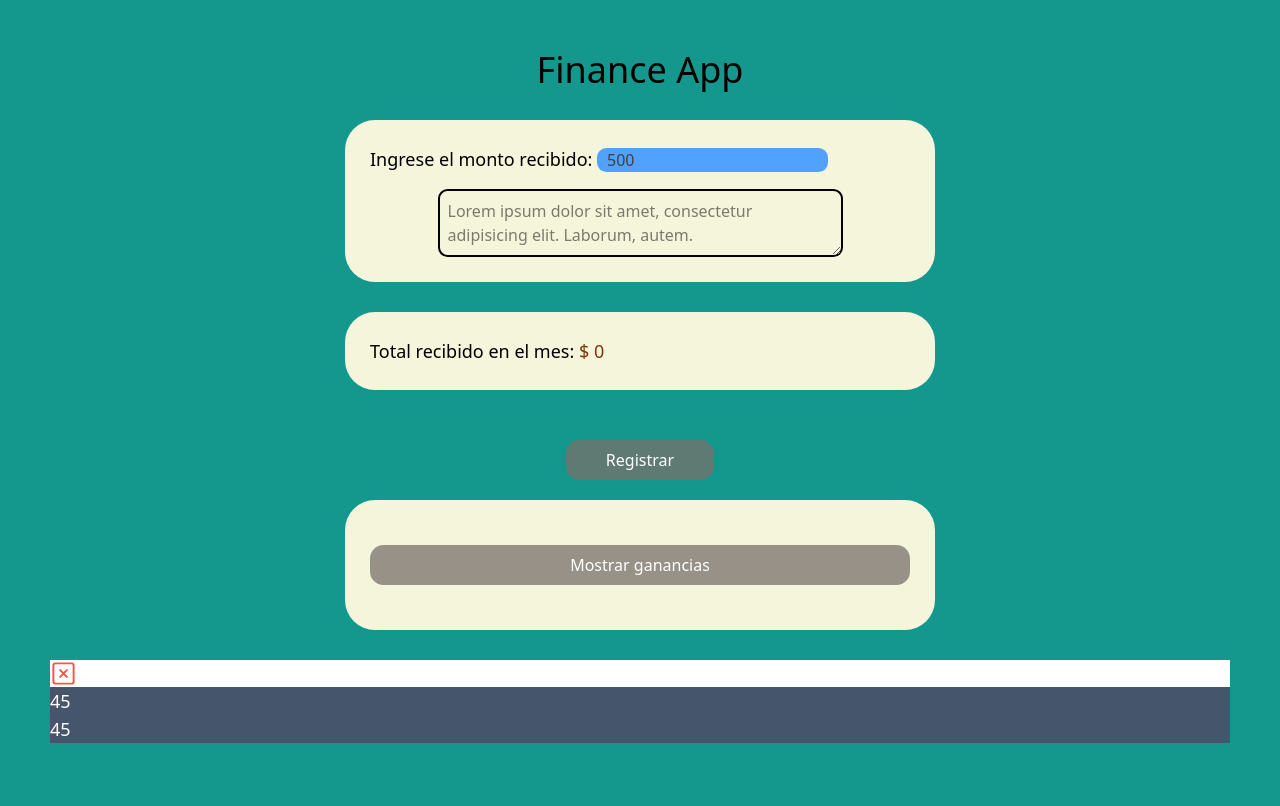
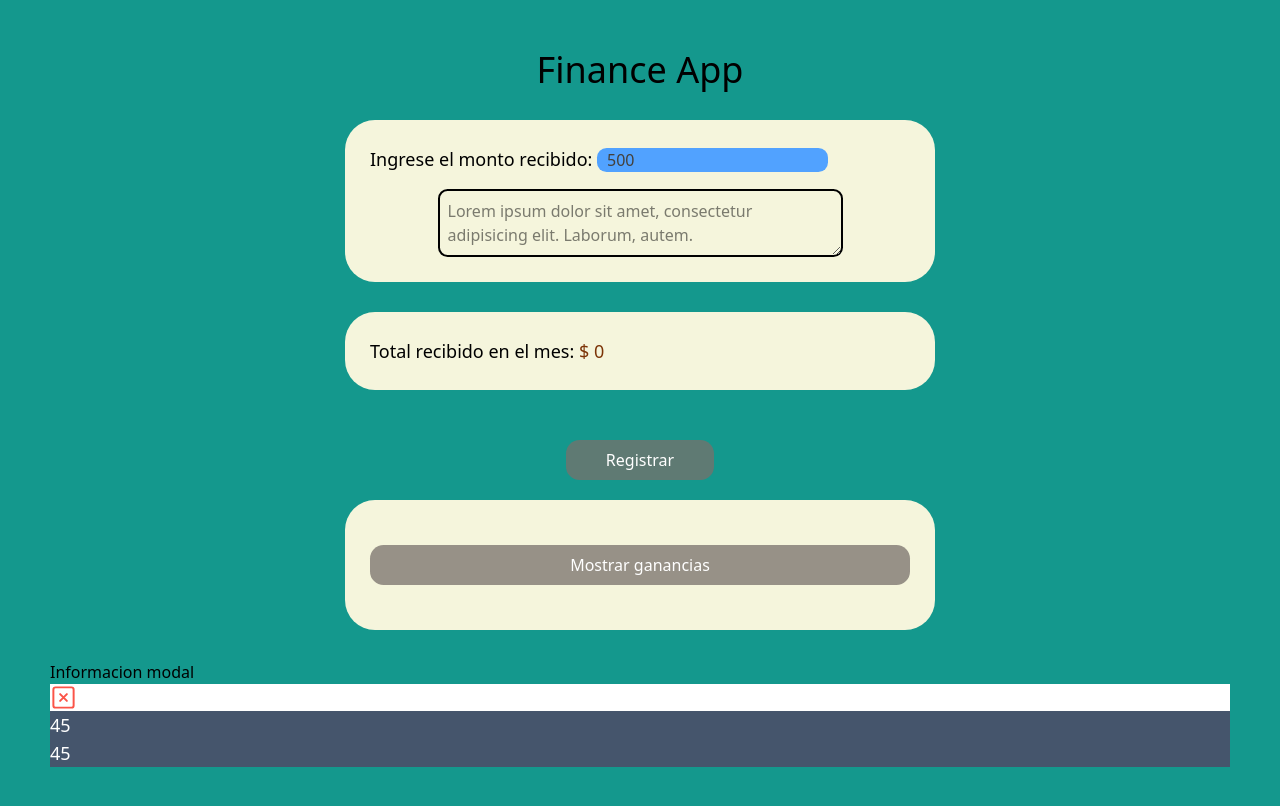
Before and after one commit to BryanGordon/finance, a React (Vite) app: page / in a window 1280 px wide. Shown: the top 806 px of the page. Built offline with nearby package versions, Linux system fonts and the light colour scheme.

Commit message:
Update component structure

```diff
--- a/src/componets/Home.tsx
+++ b/src/componets/Home.tsx
@@ -3,6 +3,7 @@ import { CrossIcon } from '@/icons/cross'
 import { DataFinance } from '@/views/DataFinance'
 import { DatePicker } from '@/views/DatePicker'
 import { useEffect } from 'react'
+import { Modal } from './Modal'
 // import { useState } from 'react'
 
 export function Home () {
@@ -21,6 +22,7 @@ export function Home () {
       <section>
         <DataFinance />
       </section>
+      <Modal />
       {/*
       <section>
         <DatePicker />
```
